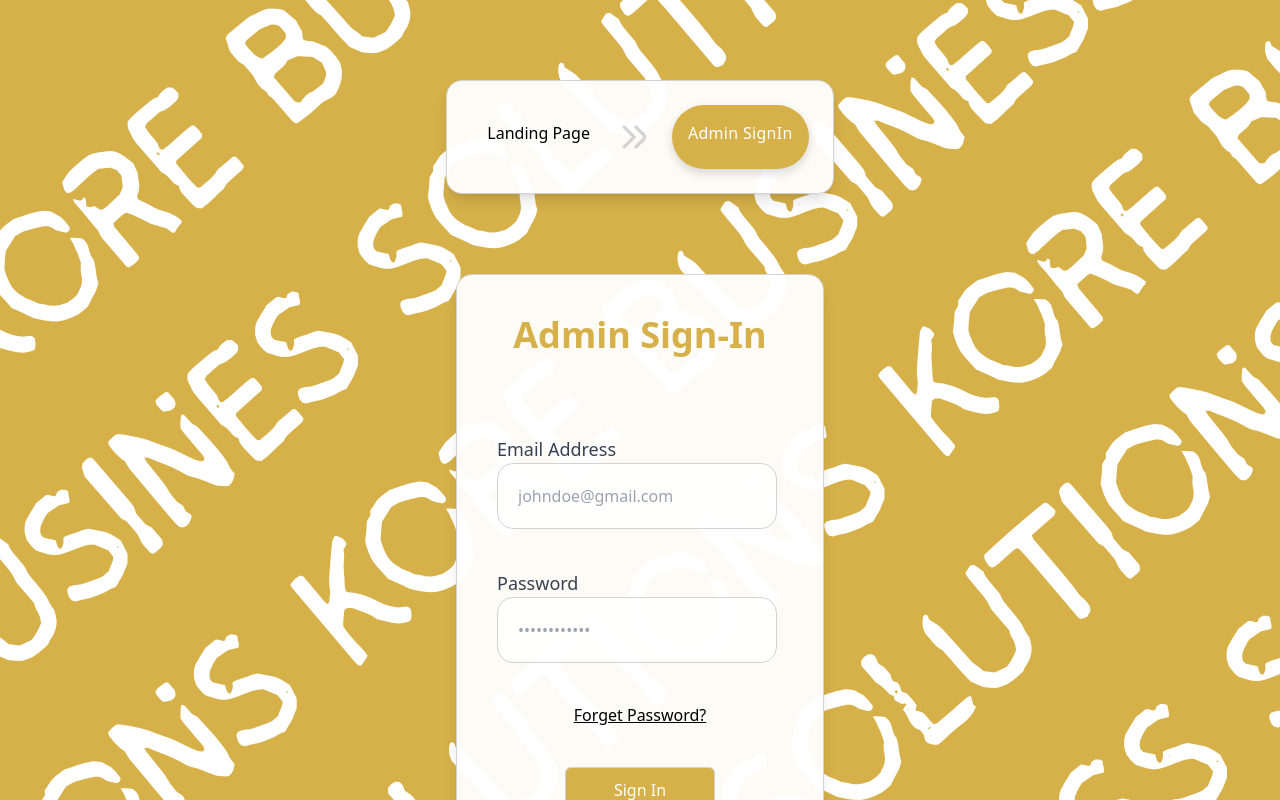
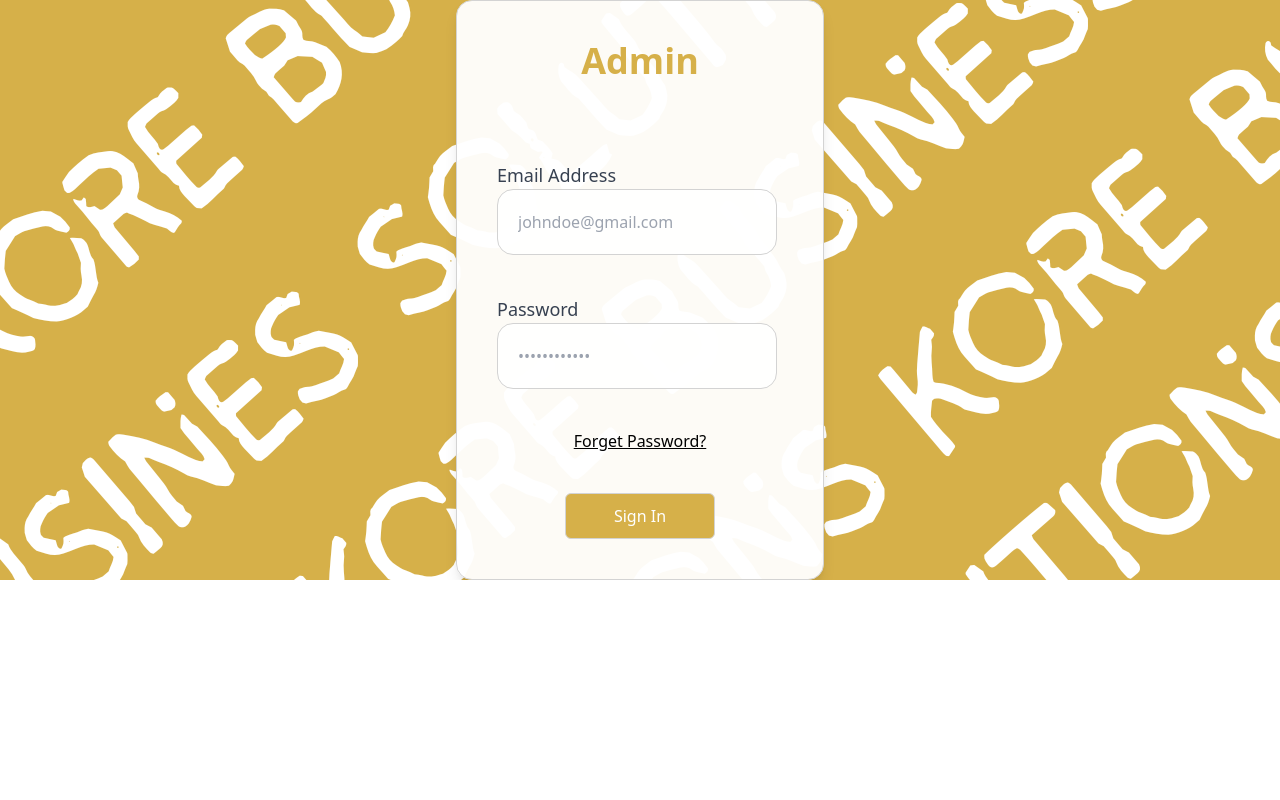
Before and after one commit to EmmanualJanuarie/KBS_portal, a React (Vite) app in the folder mern-frontend/: page /admin-page in a window 1280 px wide. Built offline with nearby package versions, Linux system fonts and the light colour scheme.

Commit message:
Update AdminConsolePage.tsx

```diff
--- a/mern-frontend/pages/AdminConsolePage.tsx
+++ b/mern-frontend/pages/AdminConsolePage.tsx
@@ -5,61 +5,25 @@
  * @returns
  */
 
-import BreadCrumb from "../src/components/BreadCrumb";
-import MobileBreadCrumb from "../src/components/MobileBreadCrumb";
+import { useEffect } from "react";
 import SignInFormComponent from "../src/components/SignInFormComponent";
-import { ICONS } from "../utils/icons";
 import { ROUTES } from "../utils/routes";
 
+
 export default function AdminConsolePage(){
+    // Sets the title of t he tab
+    useEffect(() => {
+        document.title = 'Admin | SignIn'
+    }, []);
 
-
-    function AdminPage(){
-        return(
-            <>
-            {/* COLUMN */}
-            <div className="flex flex-col md:flex md:flex-col sm:flex sm:flex-col justify-center items-center py-20 gap-20 ">
-                {/* BREADCRUMBS */}
-                {/* BREADCRUMBS FOR LAPTOP/DESKTOP */}
-                <div className="hidden md:flex">
-                    <BreadCrumb
-                        crumb_one={{
-                            setName: "Landing Page",
-                            setNavigationLink: ROUTES.LANDING_PAGE,
-                            isSelected: false
-                        }}
-                        crumb_two={{
-                            setName: "Admin SignIn",
-                            setNavigationLink: "",
-                            isSelected: true,
-                            shouldAddAnotherRoute: false
-                        }} crumb_three={{setName: "", setNavigationLink: "", isSelected: false , shouldAddAnotherRoute: false}}
-                        crumb_four={{ setName: "", setNavigationLink: "", isSelected: false }}
-
-                        setSeperatorIcon={ICONS.DOUBLE_ARROW_ICON}
-
-                    />
+    return(
+        <>
+            <div className="w-full" id="admin_page">
+                {/* COLUMN */}
+                <div className="flex flex-col items-center py-40">
+                {<SignInFormComponent setFormTitle="Admin" setForgetPwdLink={ROUTES.ADMIN_FORGET_PWD}/>}
                 </div>
-
-                {/* BREADCRUMBS FOR MOBILE */}
-                <div className="flex md:hidden">
-                    <MobileBreadCrumb
-                        crumb_one={{ name: "Admin Sign In", value: "Admin Sign In", route: "", add_crumb_two: true}}
-                        crumb_two={{ name: "Landing Page", value: "Landing Page", route: ROUTES.LANDING_PAGE, add_crumb_three: false}}
-                        crumb_three={{ name: "", value: "", route: ""}}
-                    />
-                </div>
-
-               {<SignInFormComponent setFormTitle="Admin Sign-In" setForgetPwdLink={ROUTES.ADMIN_FORGET_PWD}/>}
             </div>
-            </>
-        );
-    }
-    return(
-        <div className="w-full lg:h-screen md:max-h-screen sm:max-h-screen" id="admin_page">
-            <div className="">
-                {AdminPage()}
-            </div>
-        </div>
+        </>
     );
 }
```
